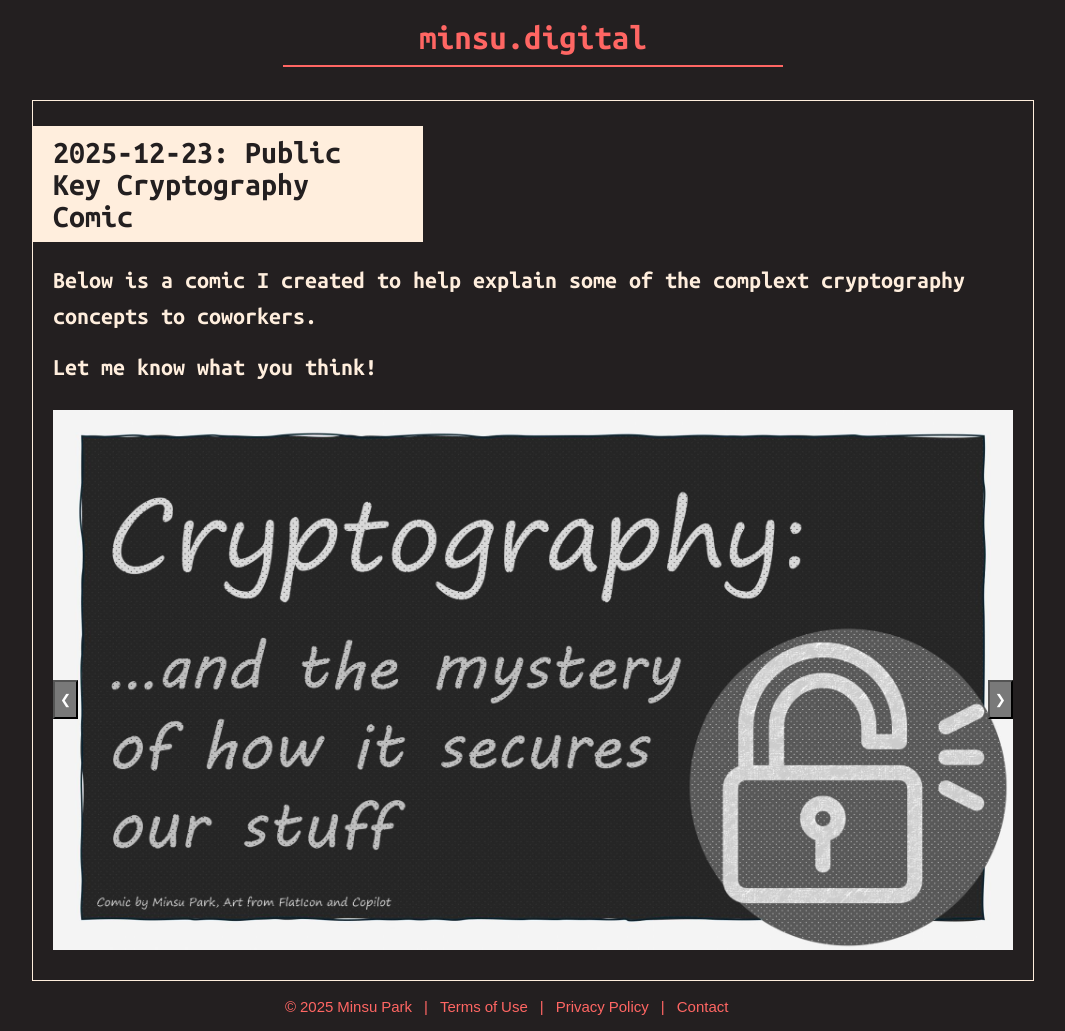
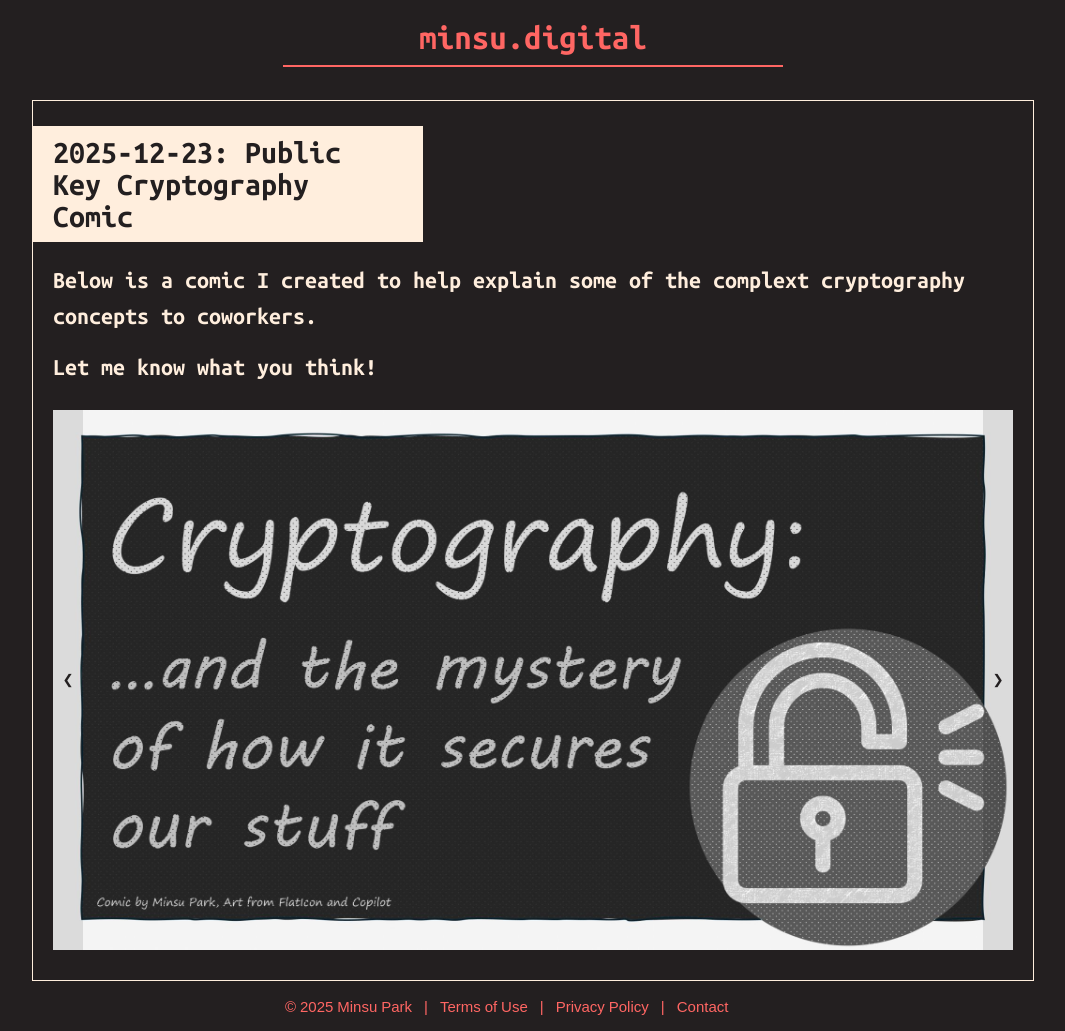
Before and after one commit to bak-minsu/www.minsu.digital, a Jekyll site: the page built from _posts/2025-12-23-public-key-cryptography-comic.md, in a window 1280 px wide. Shown: the whole page, without its empty margins (107-1172 px from the left). Built offline with Jekyll 4.4.1, drawn with Linux system fonts in a browser that asks for light colours.

Commit message:
Update button height for slide show

```diff
--- a/_sass/_slide-show-container.scss
+++ b/_sass/_slide-show-container.scss
@@ -12,14 +12,22 @@
 .slide-show-container .slide-show-buttons {
     display: flex;
     width: 100%;
-    top: 50%;
+    top: 0%;
+    height: 100%;
     justify-content: space-between;
     position: absolute;
 }
 
 .slide-show-container button {
-    background-color: rgba(0, 0, 0, 0.5);
-    color: white;
+    background-color: rgba(0, 0, 0, 0.1);
+    color: #231F20;
     padding: 10px 5px;
+    width: 30px;
+    border: none;
     cursor: pointer;
 }
+
+.slide-show-container button:hover {
+    background-color: rgba(0, 0, 0, 0.8);
+    color: white;
+}
```
